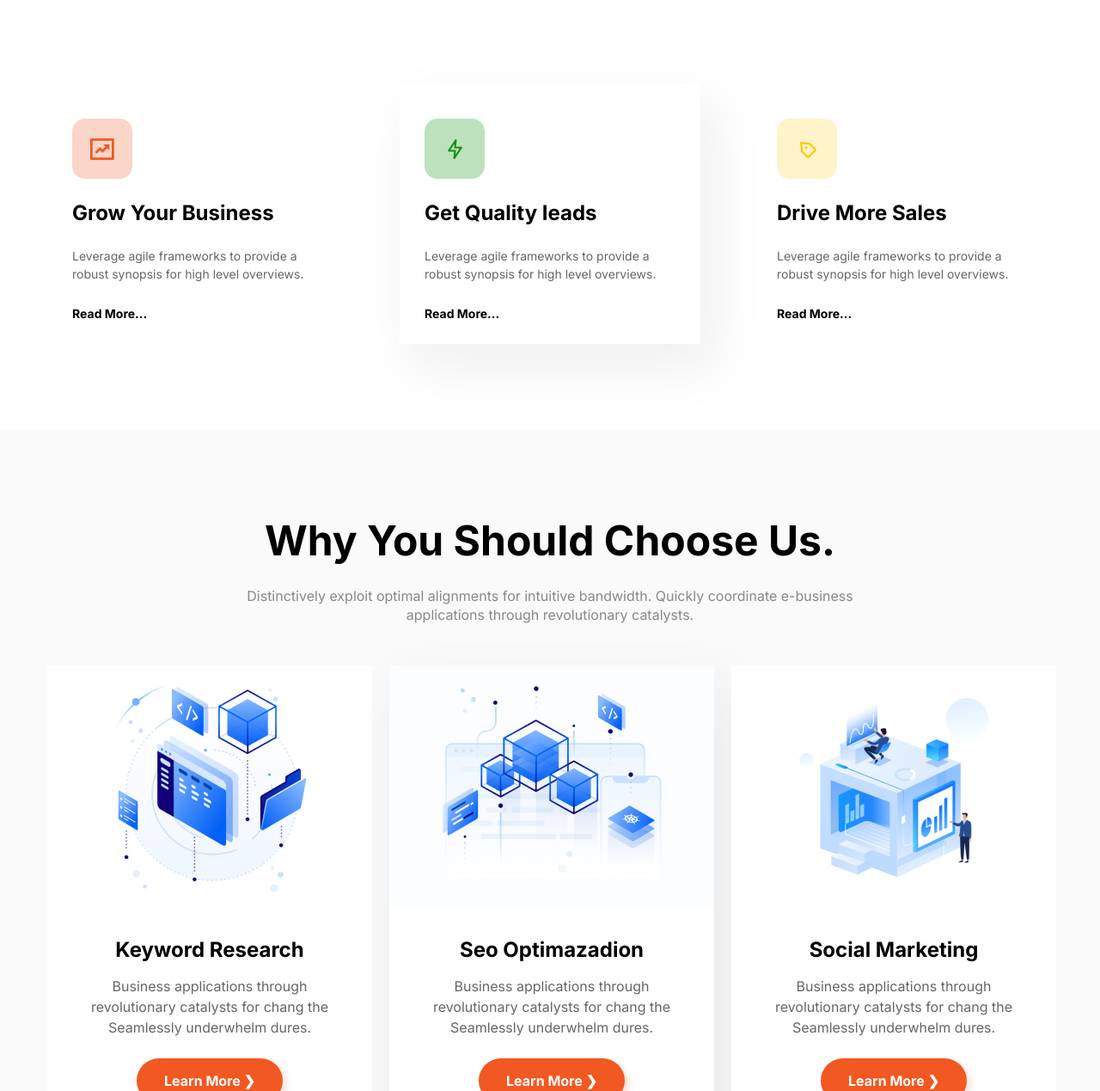
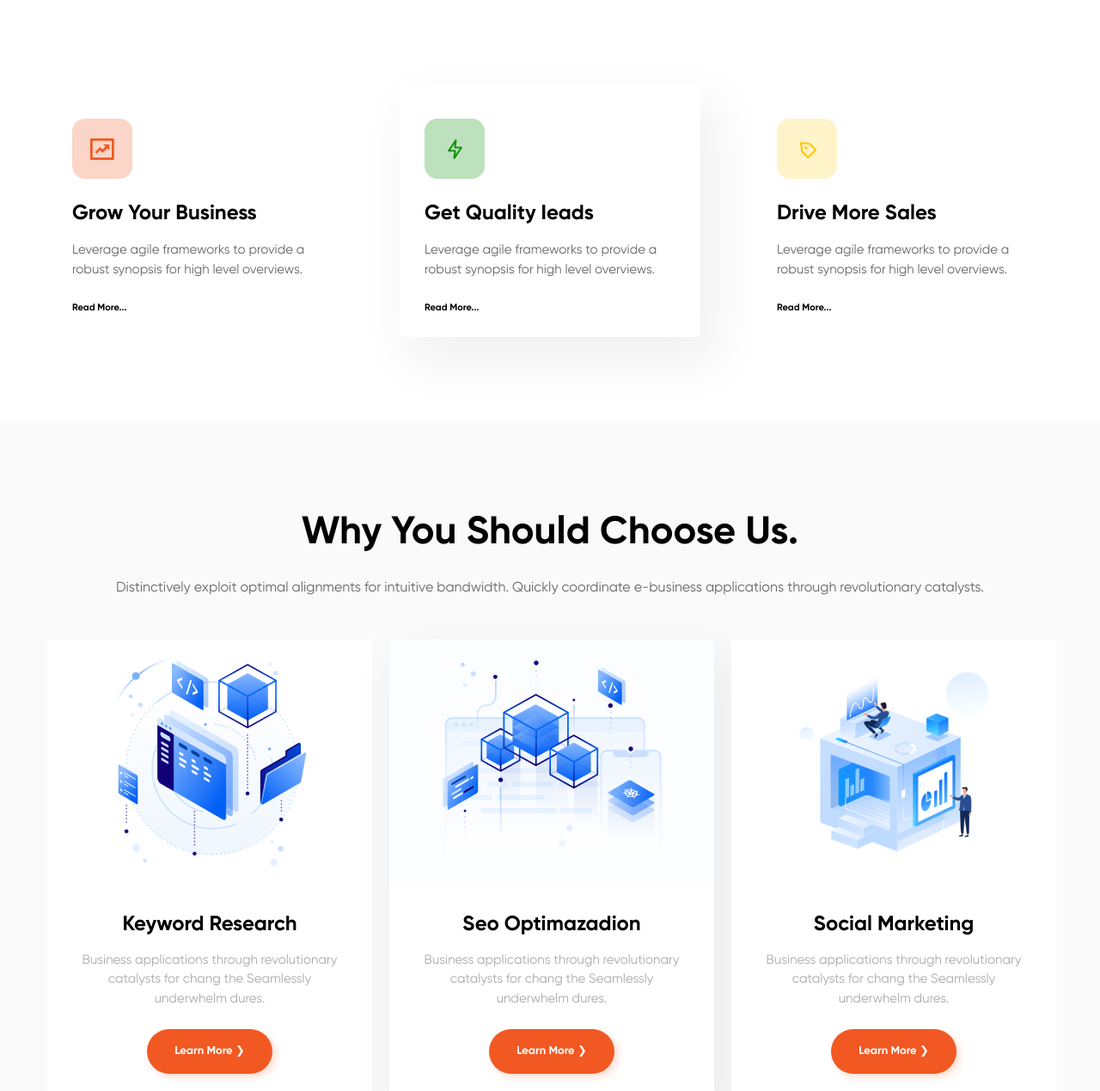
Before and after one commit to Uneld/homework3_web_layout, a plain HTML site: page index.html in a window 1280 px wide. Shown: the part 1391-2660 px from the top of the page at 86% size. Drawn offline with Linux system fonts and the light colour scheme.

Commit message:
correction of mistakes

```diff
--- a/index.html
+++ b/index.html
@@ -83,7 +83,7 @@
 				</p>
 				<a href="#" class="features_link">Read More...</a>
 			</div>
-			<div class="features_item features_shadow">
+			<div class="features_item items_shadow">
 				<img src="./img/features_item_img_2.png" alt="features_item_img_2" />
 				<h2 class="features_title">Get Quality Ieads</h2>
 				<p class="features_text">
@@ -123,7 +123,7 @@
 						<button href="#" class="services_item_button">Learn More ❯</button>
 					</div>
 				</div>
-				<div class="services_item services_shadow">
+				<div class="services_item items_shadow">
 					<img src="./img/services_img_2.jpg" alt="services_img_2" />
 					<div class="services_item_info">
 						<h2 class="services_item_title">Seo Optimazadion</h2>
--- a/style.css
+++ b/style.css
@@ -1,5 +1,3 @@
-@import url("https://fonts.googleapis.com/css2?family=Inter:wght@400;700&display=swap");
-
 @font-face {
 	font-family: "Gilroy-SemiBold";
 	src: url("./fonts/GilroySemiBold.ttf") format("truetype");
@@ -17,6 +15,13 @@
 @font-face {
 	font-family: "Gilroy-Medium";
 	src: url("./fonts/GilroyMedium.ttf") format("truetype");
+	font-style: normal;
+	font-weight: 500;
+}
+
+@font-face {
+	font-family: "Gilroy-Regular";
+	src: url("./fonts/GilroyRegular.ttf") format("truetype");
 	font-style: normal;
 	font-weight: 500;
 }
@@ -49,8 +54,6 @@ a {
 .header_logo {
 	display: flex;
 	gap: 14px;
-	flex-direction: row;
-	flex-wrap: nowrap;
 	align-items: center;
 }
 
@@ -65,8 +68,6 @@ a {
 
 .header_menu {
 	display: flex;
-	flex-direction: row;
-	flex-wrap: nowrap;
 	align-items: center;
 	gap: 36px;
 }
@@ -88,8 +89,6 @@ a {
 	padding-top: 44px;
 	padding-bottom: 162px;
 	display: flex;
-	flex-direction: row;
-	flex-wrap: nowrap;
 	justify-content: space-between;
 	align-items: center;
 	gap: 41px;
@@ -97,7 +96,6 @@ a {
 
 .top_info {
 	display: flex;
-	flex-wrap: nowrap;
 	flex-direction: column;
 	justify-content: space-between;
 }
@@ -125,8 +123,6 @@ a {
 .top_buttons {
 	display: flex;
 	gap: 72px;
-	flex-direction: row;
-	flex-wrap: nowrap;
 	align-items: center;
 	justify-content: flex-start;
 }
@@ -181,7 +177,6 @@ a {
 
 .about_us_info {
 	display: flex;
-	flex-wrap: nowrap;
 	flex-direction: column;
 	justify-content: space-between;
 }
@@ -231,43 +226,45 @@ a {
 .features_item img {
 	width: 70px;
 	height: 70px;
+	margin-bottom: 25px;
 }
 
 .features_item {
 	padding: 40px 31px 25px 29px;
 	display: flex;
-	gap: 25px;
 	flex-direction: column;
 }
 
 .features_title {
 	color: #000;
-	font-family: Inter;
+	font-family: Gilroy-Bold;
 	font-size: 24px;
 	font-style: normal;
-	font-weight: 700;
+	font-weight: 400;
 	line-height: normal;
+	margin-bottom: 17px;
 }
 
 .features_text {
 	color: #666;
-	font-family: Inter;
-	font-size: 14px;
+	font-family: Gilroy-Regular;
+	font-size: 15px;
 	font-style: normal;
 	font-weight: 400;
-	line-height: 150%; /* 21px */
+	line-height: 150%; /* 22.5px */
+	margin-bottom: 25px;
 }
 
 .features_link {
 	color: #000;
-	font-family: Inter;
-	font-size: 14px;
+	font-family: Gilroy-Bold;
+	font-size: 11px;
 	font-style: normal;
-	font-weight: 600;
-	line-height: 150%; /* 21px */
+	font-weight: 400;
+	line-height: 150%; /* 16.5px */
 }
 
-.features_shadow {
+.items_shadow {
 	background: #fff;
 	box-shadow: 15px 25px 56px 6px rgba(0, 0, 0, 0.06);
 }
@@ -289,23 +286,21 @@ a {
 }
 .sevices_title h1 {
 	color: #000;
-	text-align: center;
-	font-family: Inter;
-	font-size: 48px;
+	font-family: Gilroy-Bold;
+	font-size: 45px;
 	font-style: normal;
-	font-weight: 700;
-	line-height: 120%;
+	font-weight: 400;
+	line-height: normal;
 }
 
 .sevices_title p {
-	color: #888;
+	color: #666;
 	text-align: center;
-	font-family: Inter;
+	font-family: Gilroy-Regular;
 	font-size: 16px;
 	font-style: normal;
 	font-weight: 400;
-	line-height: 140%;
-	max-width: 740px;
+	line-height: 150%; /* 24px */
 }
 
 .services_grid {
@@ -322,10 +317,6 @@ a {
 	background: #fff;
 }
 
-.services_shadow {
-	box-shadow: 15px 25px 56px 6px rgba(0, 0, 0, 0.06);
-}
-
 .services_item_info {
 	display: flex;
 	flex-direction: column;
@@ -335,26 +326,25 @@ a {
 
 .services_item_title {
 	color: #000;
-	text-align: center;
-	font-family: Inter;
+	font-family: Gilroy-Bold;
 	font-size: 24px;
 	font-style: normal;
-	font-weight: 700;
+	font-weight: 400;
 	line-height: normal;
 
 	margin-bottom: 16px;
 }
 
 .services_item_text {
-	margin-bottom: 24px;
-
-	color: #666;
+	color: #aaa;
 	text-align: center;
-	font-family: Inter;
-	font-size: 16px;
+	font-family: Gilroy-Regular;
+	font-size: 15px;
 	font-style: normal;
 	font-weight: 400;
-	line-height: 150%; /* 24px */
+	line-height: 150%; /* 22.5px */
+
+	margin-bottom: 24px;
 }
 
 .services_item_button {
@@ -365,11 +355,12 @@ a {
 	box-shadow: 4px 4px 8px 0px rgba(242, 88, 34, 0.2);
 
 	color: #fff;
-	font-family: Inter;
-	font-size: 16px;
+	text-align: center;
+	font-family: Gilroy-Bold;
+	font-size: 13px;
 	font-style: normal;
-	font-weight: 600;
-	line-height: normal;
+	font-weight: 400;
+	line-height: 150%; /* 19.5px */
 }
 .services_item img {
 	width: 378px;
```
Also changed, not shown: fonts/GilroyRegular.ttf (added).
